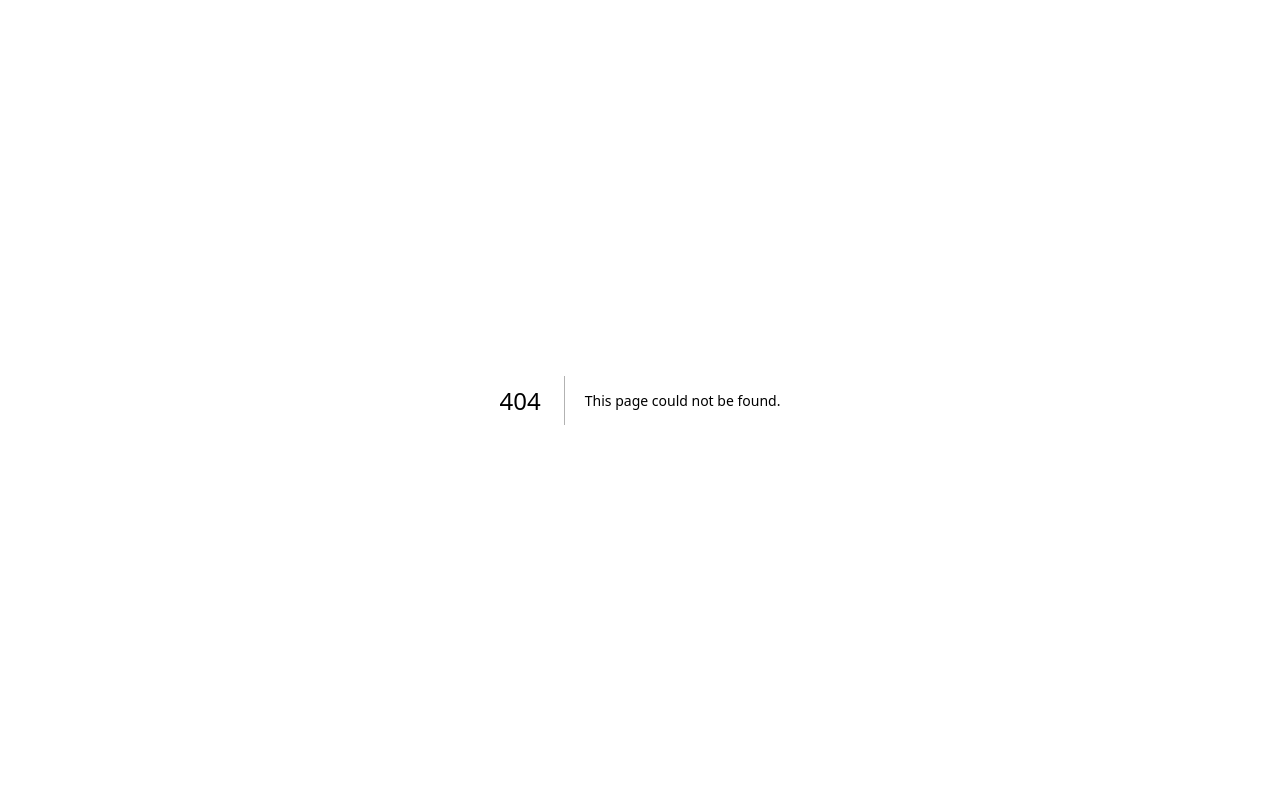
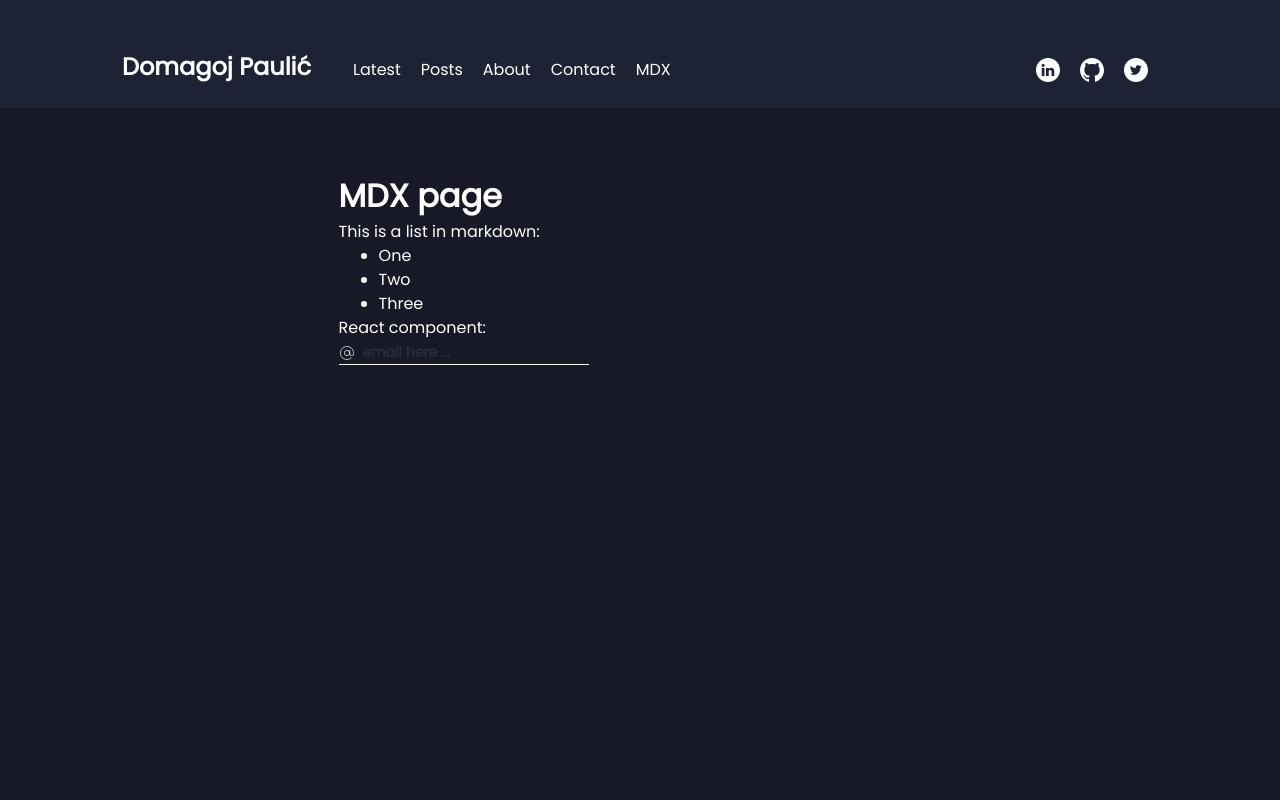
Before and after one commit to paulichdom/dom-blog, a Next.js app: page /mdx in a window 1280 px wide. Before the commit this address had no page. Shown: the top 800 px of the page. Built offline with nearby package versions, Linux system fonts and the light colour scheme.

Commit message:
Implement MDX support, resolves #21

```diff
--- a/next.config.js
+++ b/next.config.js
@@ -1,5 +1,7 @@
 /** @type {import('next').NextConfig} */
+
 const nextConfig = {
+  pageExtensions: ['ts', 'tsx', 'js', 'jsx', 'md', 'mdx'],
   reactStrictMode: true,
   compiler:{
     styledComponents: true
@@ -16,4 +18,18 @@ const nextConfig = {
   },
 };
 
-module.exports = nextConfig;
+const withMDX = require('@next/mdx')({
+  extension: /\.mdx?$/,
+  options: {
+    remarkPlugins: [],
+    rehypePlugins: [],
+    providerImportSource: "@mdx-js/react",
+  },
+  experimental: {
+    // Next.js supports a new MDX compiler written in Rust.
+    // This compiler is still experimental and is not recommended for production use.
+    mdxRs: true,
+  }
+})
+
+module.exports = withMDX(nextConfig);
--- a/package.json
+++ b/package.json
@@ -9,6 +9,9 @@
     "lint": "next lint"
   },
   "dependencies": {
+    "@mdx-js/loader": "^2.3.0",
+    "@mdx-js/react": "^2.3.0",
+    "@next/mdx": "^13.3.1",
     "@types/feather-icons": "^4.29.1",
     "@types/node": "18.15.11",
     "@types/react": "18.0.33",
--- a/src/components/Header/Header.tsx
+++ b/src/components/Header/Header.tsx
@@ -27,6 +27,9 @@ export default function Header() {
                 </ListItem>
                 <ListItem>
                   <NavLink href="/contact">Contact</NavLink>
+                </ListItem>
+                <ListItem>
+                  <NavLink href="/mdx">MDX</NavLink>
                 </ListItem>
               </List>
             </StyledNavbar>
--- /dev/null
+++ b/src/pages/mdx/index.mdx
@@ -0,0 +1,25 @@
+export const meta = {
+  title: 'React suspense',
+};
+
+import IconInput from '@/components/IconInput/IconInput';
+import LayoutContainer from '@/components/Layout/LayoutContainer/LayoutContainer';
+import PostLayout from '@/components/Layout/PostLayout/PostLayout';
+
+# MDX page
+
+This is a list in markdown:
+
+- One
+- Two
+- Three
+
+React component:
+
+<IconInput icon="at-sign" placeholder="email here ..." size="small" />
+
+export default ({ children }) => (
+  <LayoutContainer>
+    <PostLayout>{children}</PostLayout>
+  </LayoutContainer>
+);
```
Also changed, not shown: 1 other file (tests, documents, lock files or other folders).
